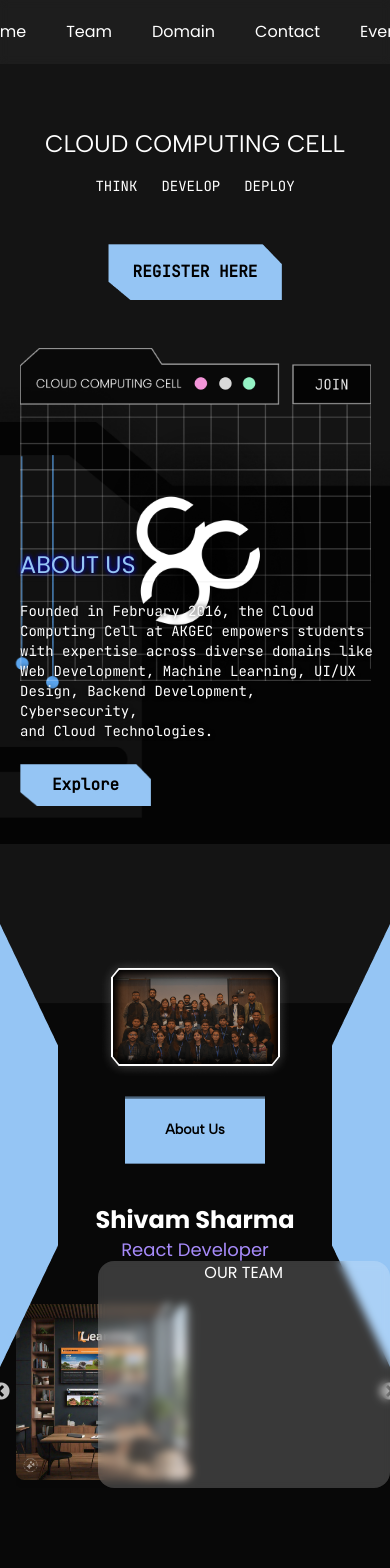
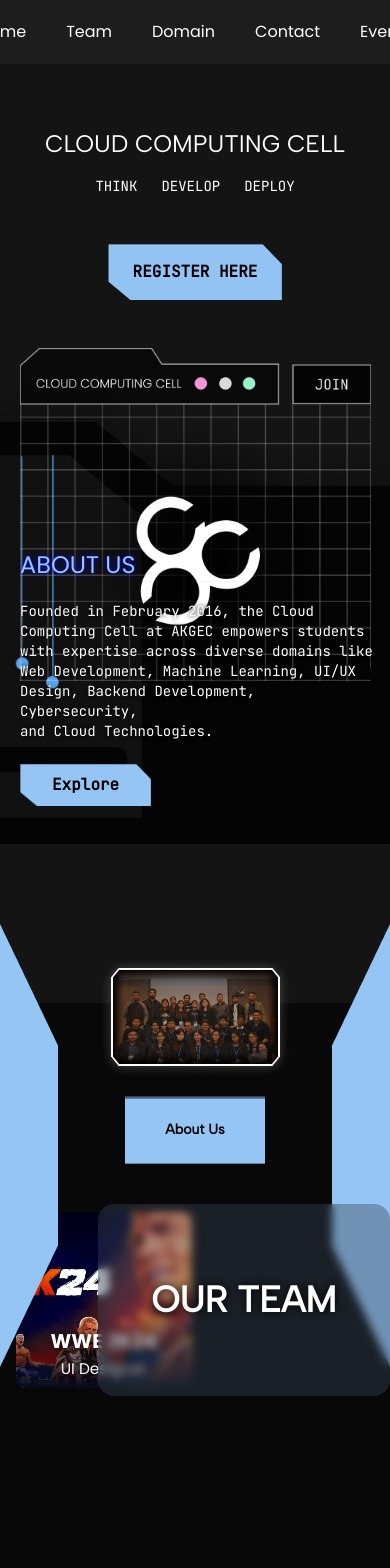
Before and after one commit to adityasriv2317/ccc_website, a React (Vite) app: page / in a window 390 px wide. Shown: the top 1568 px of the page. Built offline with nearby package versions, Linux system fonts and the light colour scheme; a web font is replaced by a local one.

Commit message:
'animation'

```diff
--- a/src/components/Carousel.jsx
+++ b/src/components/Carousel.jsx
@@ -3,58 +3,26 @@ import "slick-carousel/slick/slick.css";
 import "slick-carousel/slick/slick-theme.css";
 import Slider from "react-slick";
 
-// imgs
-import learn from "../images/learn.jpg";
-import wwe from "../assets/about/2k24.jpg";
-import gow from "../assets/about/gow.jpg";
-import so from "../assets/about/so.jpg";
-import tod from "../assets/about/tod.jpg";
+// team data
+import obj from "./teamdata";
 
 const Carousel = () => {
   const [activeSlide, setActiveSlide] = useState(0);
-
-  const obj = [
-    {
-      name: "Shivam",
-      surName: "Sharma",
-      designation: "React Developer",
-      img: learn,
-    },
-    {
-      name: "WWE",
-      surName: "2K24",
-      designation: "UI Designer",
-      img: wwe,
-    },
-    {
-      name: "God",
-      surName: "of War",
-      designation: "Backend Developer",
-      img: gow,
-    },
-    {
-      name: "Diablo",
-      surName: "IV",
-      designation: "DevOps Engineer",
-      img: so,
-    },
-    {
-      name: "Total",
-      surName: "OverDose",
-      designation: "Product Manager",
-      img: tod,
-    },
-  ];
+  const [isAnimating, setIsAnimating] = useState(false);
 
   const settings = {
     dots: false,
     infinite: true,
-    speed: 500,
+    speed: 800,
     slidesToShow: 4,
     slidesToScroll: 1,
     autoplay: true,
-    autoplaySpeed: 1000,
-    beforeChange: (current, next) => setActiveSlide(next),
+    autoplaySpeed: 3000,
+    beforeChange: (current, next) => {
+      setIsAnimating(true);
+      setTimeout(() => setIsAnimating(false), 1000); // Animation duration
+      setActiveSlide(next);
+    },
     responsive: [
       {
         breakpoint: 1024,
@@ -79,17 +47,10 @@ const Carousel = () => {
 
   return (
     <div className="mt-10 mb-20 px-4 md:px-8 lg:px-16 relative">
-      {/* Active Slide Data */}
-      <div className="text-center mb-8 animate-sd">
-        <h2 className="text-2xl font-bold text-white">
-          {obj[activeSlide].name} {obj[activeSlide].surName}
-        </h2>
-        <p className="text-lg text-violet-400">
-          {obj[activeSlide].designation}
-        </p>
+      <div className="absolute bg-[rgba(56,72,87,0.4)] rounded-2xl text-4xl font-albert font-bold [text-shadow:0_0_10px_black] text-center bg-opacity-20 backdrop-blur-sm z-40 bottom-0 h-full w-3/4 right-0 flex items-center justify-center">
+        OUR TEAM
       </div>
 
-      <div className="absolute bg-white rounded-2xl text-center bg-opacity-20 backdrop-blur-sm z-40 bottom-0 h-4/5 w-3/4 right-0">OUR TEAM</div>
       {/* Carousel */}
       <Slider {...settings}>
         {obj.map((card, index) => (
@@ -100,12 +61,25 @@ const Carousel = () => {
             }`}
           >
             {/* Image Section */}
-            <div className="img w-40 h-40 md:w-64 md:h-80 flex-shrink-0 rounded-lg overflow-hidden shadow-md">
+            <div className="img w-40 h-40 md:w-64 md:h-80 flex-shrink-0 rounded-lg overflow-hidden shadow-md relative">
               <img
                 src={card.img}
                 className="object-cover w-full h-full"
                 alt={`${card.name} ${card.surName}`}
               />
+              {/* Active Slide Data */}
+              {index === activeSlide && (
+                <div
+                  className={`absolute bottom-0 left-0 w-full [text-shadow:0_0_10px_black] bg-gradient-to-t from-[rgb(7,11,25)] to-transparent text-white py-2 text-center transition-opacity ${
+                    isAnimating ? "animate-su" : ""
+                  }`}
+                >
+                  <h2 className="text-lg font-bold">
+                    {card.name} {card.surName}
+                  </h2>
+                  <p className="text-sm">{card.designation}</p>
+                </div>
+              )}
             </div>
           </div>
         ))}
--- a/src/components/Landing.jsx
+++ b/src/components/Landing.jsx
@@ -74,7 +74,7 @@ const Landing = () => {
           </div>
 
           <div
-            className="font-jetbrains text-base sm:text-lg md:text-xl font-semibold text-black mt-12 md:mt-16 py-4 px-8 bg-no-repeat bg-center bg-contain cursor-pointer w-fit mx-auto"
+            className="font-jetbrains animate-pulse hover:animate-zoom text-base sm:text-lg md:text-xl font-semibold text-black mt-12 md:mt-16 py-4 px-8 bg-no-repeat bg-center bg-contain cursor-pointer w-fit mx-auto"
             style={{
               backgroundImage: `url(${button})`,
             }}
--- /dev/null
+++ b/src/components/Teamdata.jsx
@@ -0,0 +1,43 @@
+import React from 'react'
+
+// imgs
+import learn from "../images/learn.jpg";
+import wwe from "../assets/about/2k24.jpg";
+import gow from "../assets/about/gow.jpg";
+import so from "../assets/about/so.jpg";
+import tod from "../assets/about/tod.jpg";
+
+const obj = [
+    {
+      name: "Shivam",
+      surName: "Sharma",
+      designation: "React Developer",
+      img: learn,
+    },
+    {
+      name: "WWE",
+      surName: "2K24",
+      designation: "UI Designer",
+      img: wwe,
+    },
+    {
+      name: "God",
+      surName: "of War",
+      designation: "Backend Developer",
+      img: gow,
+    },
+    {
+      name: "Diablo",
+      surName: "IV",
+      designation: "DevOps Engineer",
+      img: so,
+    },
+    {
+      name: "Total",
+      surName: "OverDose",
+      designation: "Product Manager",
+      img: tod,
+    },
+  ];
+
+export default obj
--- a/tailwind.config.js
+++ b/tailwind.config.js
@@ -12,6 +12,10 @@ export default {
       },
       screens: { 'mx': {'max': '640px'}, },
       keyframes: {
+        zoomIn: {
+          '0%': { transform: 'scale(100%)'},
+          '100%': { transform: 'scale(110%)'},
+        },
         slide: {
           '0%': { transform: 'translateX(200%) rotate(100deg)', opacity: '0' },
           '100%': { transform: 'translateX(0) rotate(0deg)', opacity: '1' },
@@ -21,6 +25,11 @@ export default {
           '70%': { transform: 'translateY(30%)',},
           '100%': { transform: 'translateY(0)', opacity: '1' },
         },
+        sUp: {
+          '0%': { transform: 'translateY(200%)', opacity: '0' },
+          // '70%': { transform: 'translateY(-30%)',},
+          '100%': { transform: 'translateY(0)', opacity: '1' },
+        },
         sright: {
           '0%': { transform: 'translateX(-200%)', opacity: '0' },
           '70%': { transform: 'translateX(5%)',},
@@ -28,8 +37,10 @@ export default {
         },
       },
       animation: {
+        zoom: 'zoomIn 0.5s ease-in-out forwards',
         slideIn: 'slide 1s ease-out',
         sd: 'sDown 1s ease-in-out',
+        su: 'sUp 1s ease-in-out',
         sr: 'sright 1s ease-in-out',
       },
     },
```
